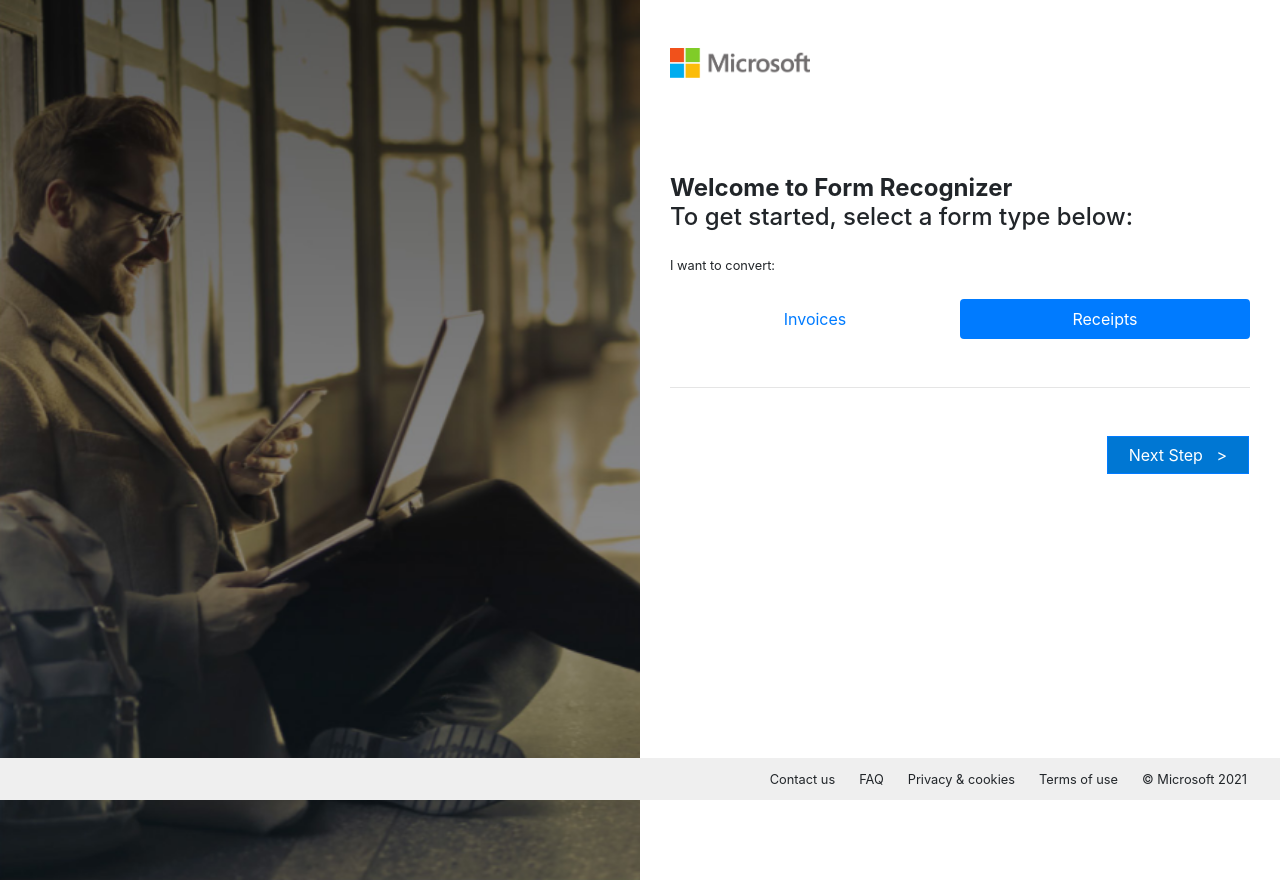
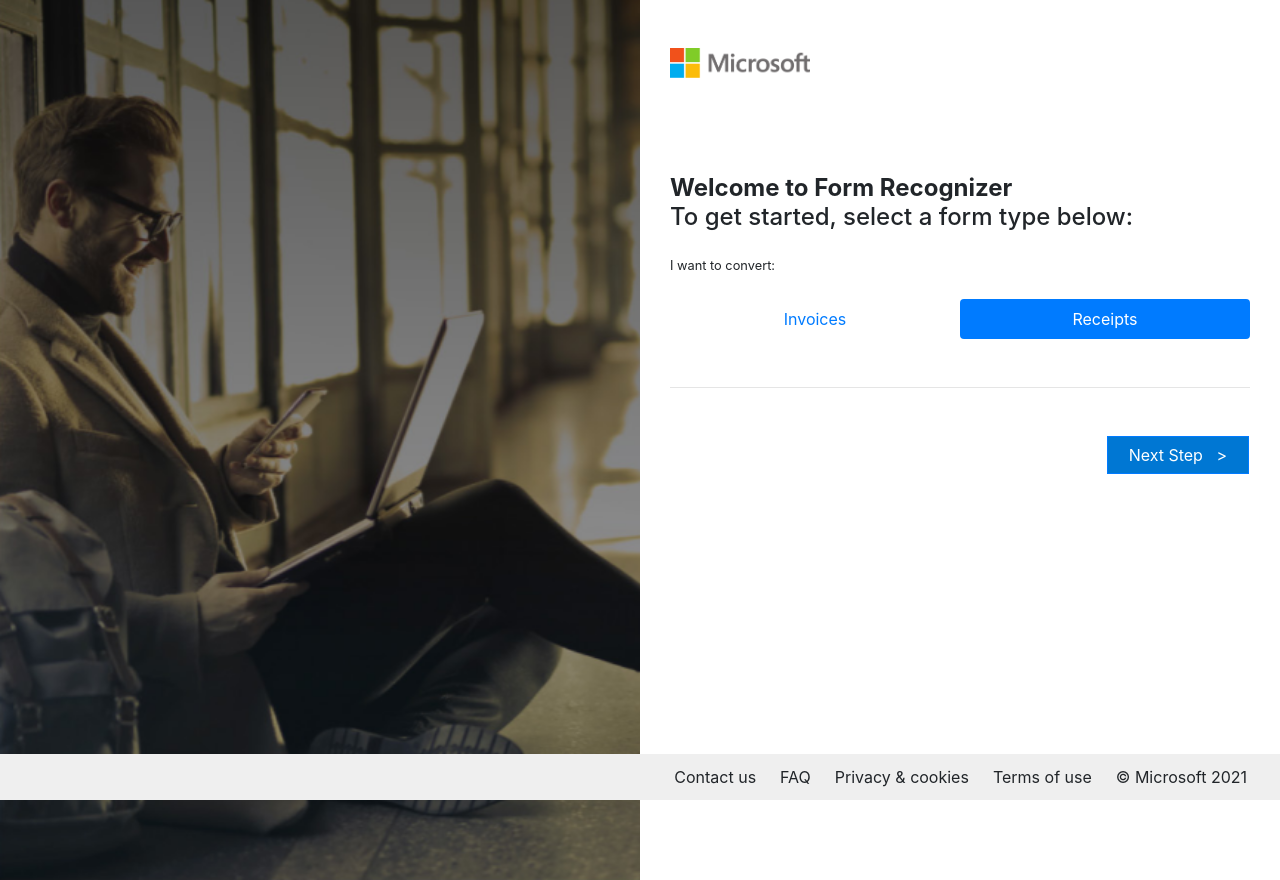
Before and after one commit to MicrosoftDocs/mslearn-intro-to-form-recognizer, a React (Create React App) app in the folder src/ClientApp/: page / in a window 1280 px wide. Built offline with nearby package versions, Linux system fonts and the light colour scheme.

Commit message:
removed small from footer font

```diff
--- a/src/ClientApp/src/components/Footer.jsx
+++ b/src/ClientApp/src/components/Footer.jsx
@@ -1,7 +1,7 @@
 const Footer = () => {
   return (
     <footer className="footer">
-      <div className="row justify-content-end small">
+      <div className="row justify-content-end">
         <div class="mr-4">Contact us</div>
         <div class="mr-4">FAQ</div>
         <div class="mr-4">Privacy & cookies</div>
```
